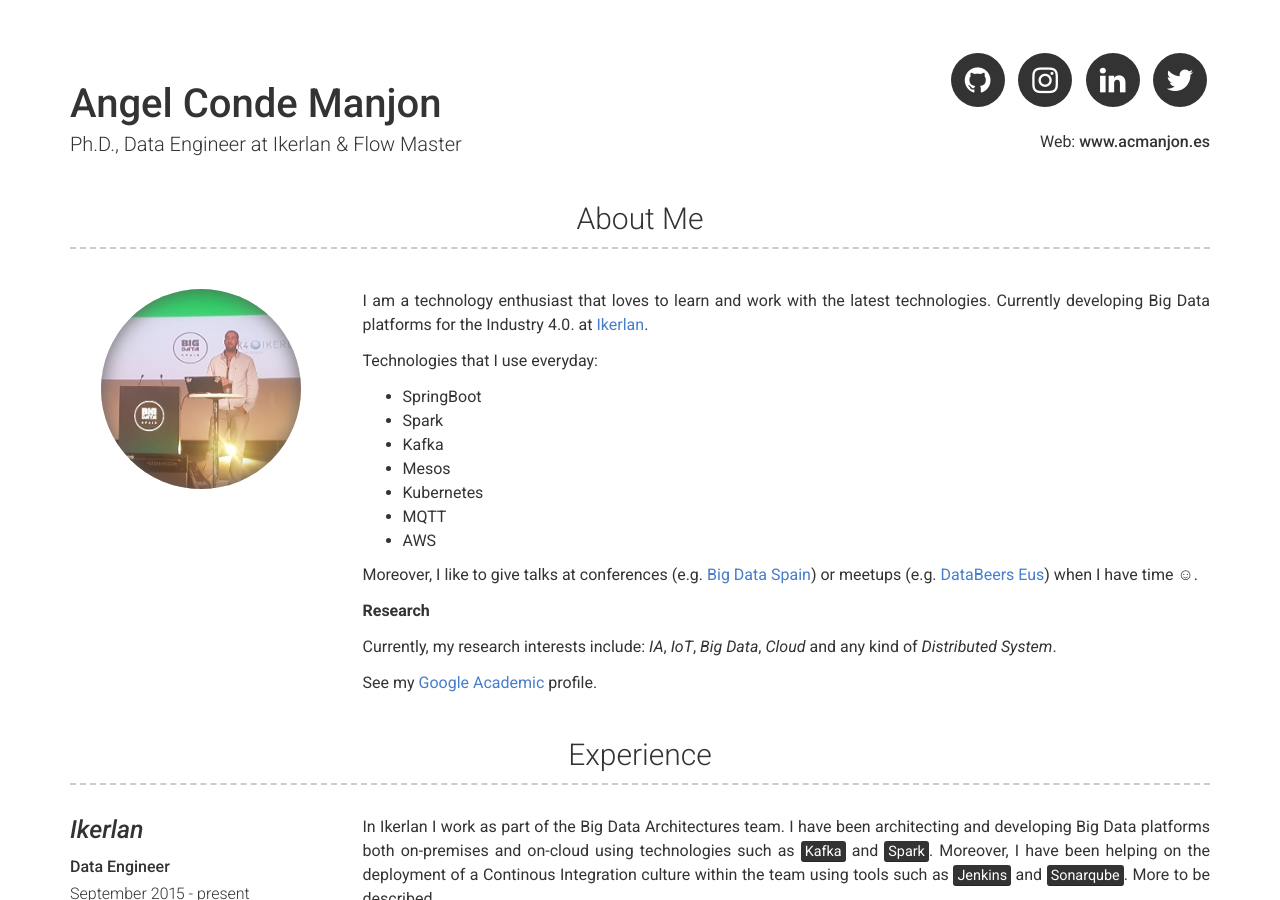
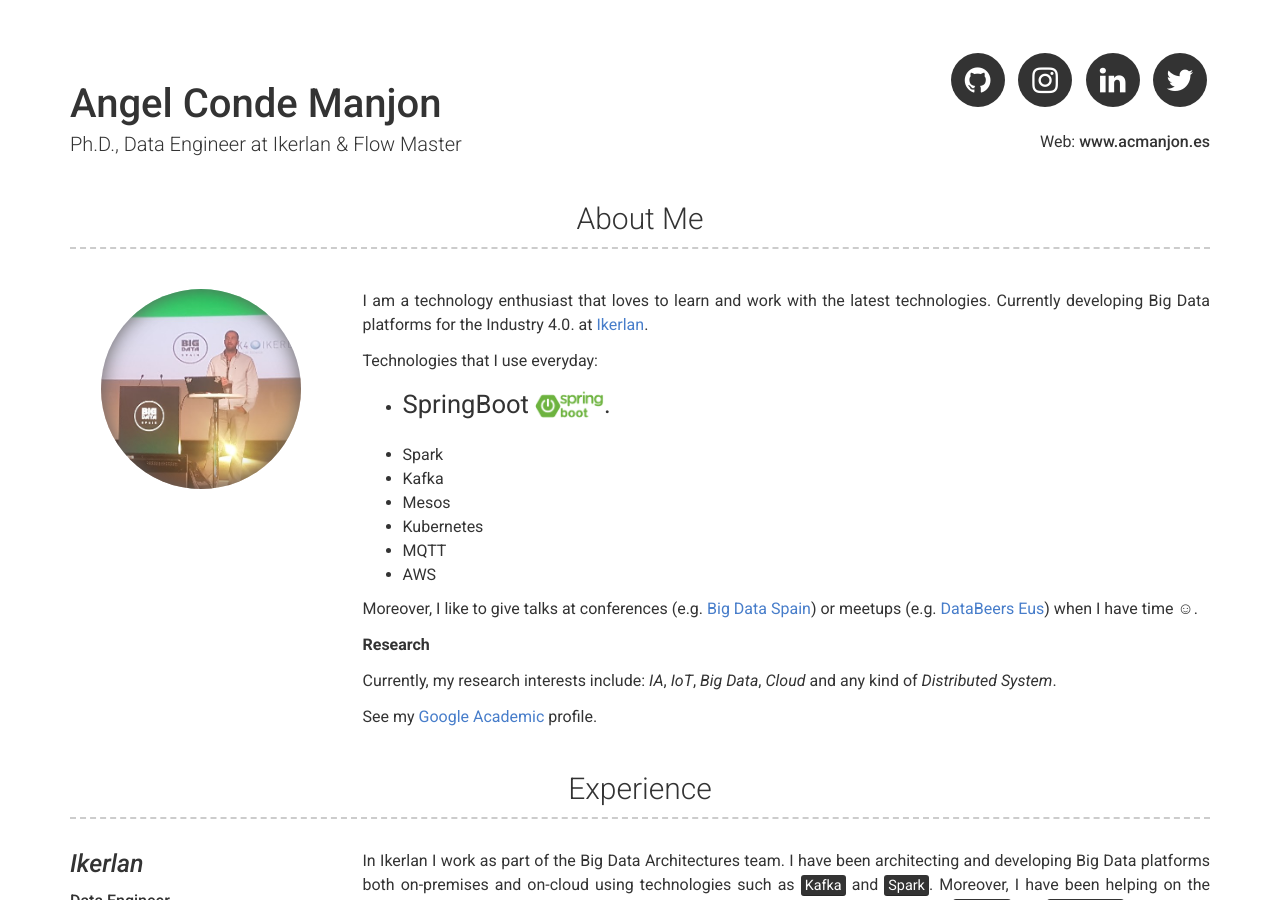
Before and after one commit to Neuw84/neuw84.github.io, a Jekyll site: the page built from index.md, in a window 1280 px wide and 900 px high. Built offline with Jekyll 4.4.1, drawn with Linux system fonts in a browser that asks for light colours.

Commit message:
Update _config.yml

```diff
--- a/_config.yml
+++ b/_config.yml
@@ -27,7 +27,8 @@
   I am a technology enthusiast that loves to learn and work with the latest technologies. Currently developing Big Data platforms for the Industry 4.0. at [Ikerlan](https://www.ikerlan.es/).
 
   Technologies that I use everyday:
-    * SpringBoot
+    * SpringBoot ![SpringBoot](assets/spring-boot-logo.png){:height="36px"}.
+
     * Spark
     * Kafka
     * Mesos
```
